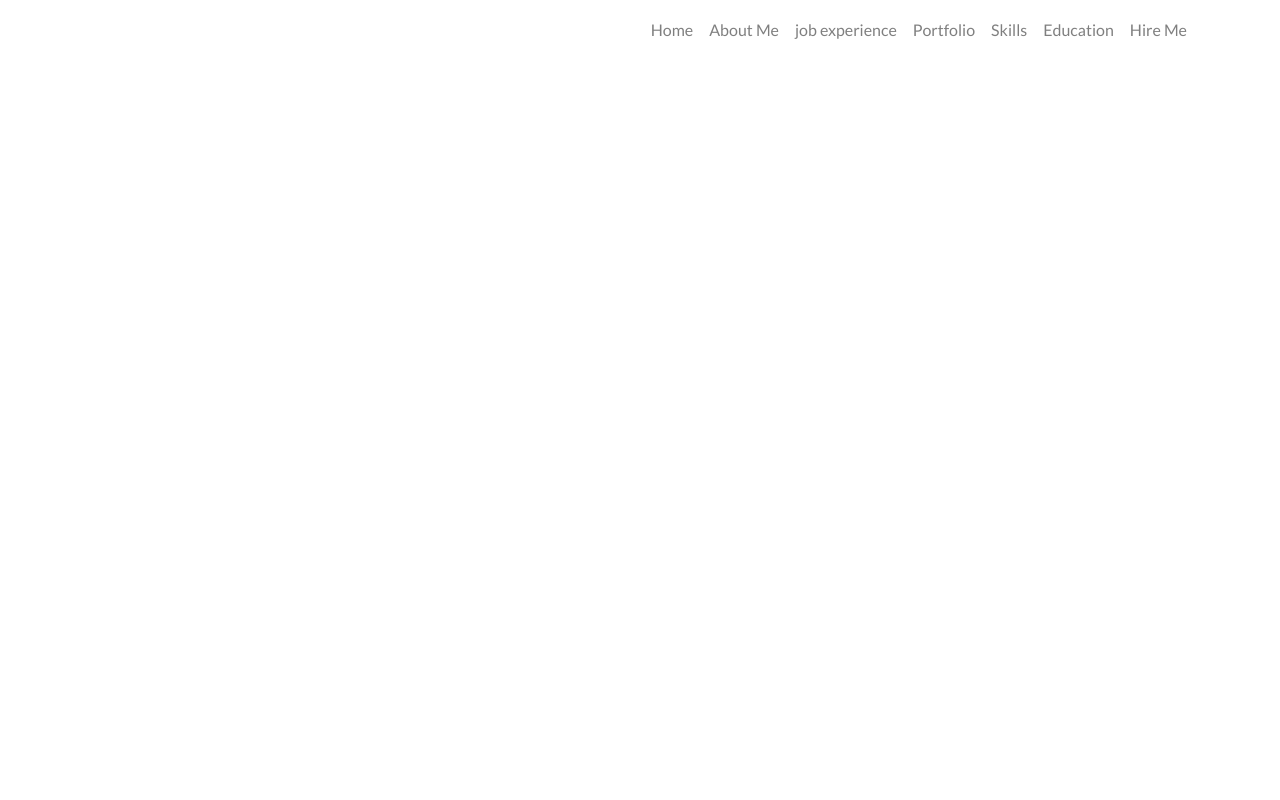
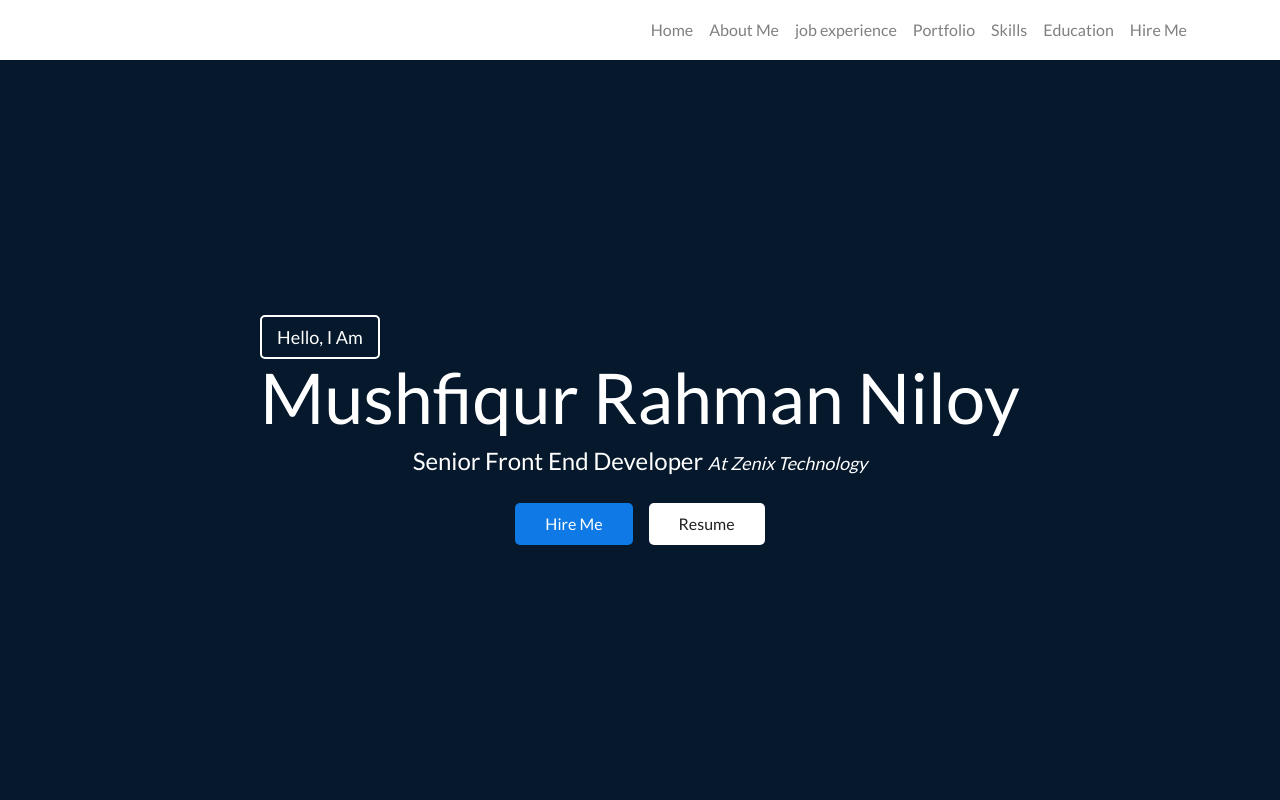
Before and after one commit to Mushfiqur06/mushfiqur.me, a React (Create React App) app: page / in a window 1280 px wide. Shown: the top 800 px of the page. Built offline with nearby package versions, Linux system fonts and the light colour scheme.

Commit message:
Slider Section Done

```diff
--- a/src/App.js
+++ b/src/App.js
@@ -1,12 +1,16 @@
 import React from 'react';
 import './App.scss';
 
-import Haders from './components/Header'
+import Haders from './components/Header';
+import Slider from './components/Slider'
 
 function App() {
   return (
     <div className="App">
       <Haders></Haders>
+      <div className="slider-section">
+        <Slider />
+      </div>
     </div>
   );
 }
--- a/src/App.scss
+++ b/src/App.scss
@@ -1,2 +1,3 @@
 @import './sass/common.scss';
 @import './sass/header.scss';
+@import './sass/Slider.scss'
--- /dev/null
+++ b/src/components/Slider.js
@@ -0,0 +1,31 @@
+import React, { Component } from 'react';
+import {Container} from 'react-bootstrap';
+import ArrowDonwImg from './../arrow-down.svg'
+
+class Slider extends Component {
+    render() {
+        return (
+            <div>
+                <Container>
+                    <div className="hero-section">
+                        <div className="hero-content">
+                            <span className="hero-intro-greeting">Hello, I am</span>
+                            <h1>Mushfiqur Rahman niloy</h1>
+                            <h4>Senior Front End Developer <span>At Zenix Technology</span></h4>
+                            <a className="hireBtn" href="#">hire Me</a>
+                            <a className="resumeBtn" href="#">Resume</a>
+                        </div>
+                    </div>
+                </Container>
+
+                <div className="next-section-link solitude-bg text-center">
+                    <span className="scroll-to-target">
+                        <img src={ArrowDonwImg} alt="" />
+                    </span>
+                </div>
+            </div>
+        );
+    }
+}
+
+export default Slider;
--- /dev/null
+++ b/src/sass/Slider.scss
@@ -0,0 +1,64 @@
+@import './common.scss';
+.slider-section{
+    background-color: $secondary-color;
+    color: $while-color;
+    position: relative;
+
+    .hero-section{
+        display: flex;
+        justify-content: center;
+        align-items: center;
+        height: 100vh;
+
+        .hero-content {
+            text-align: center;
+            position: relative;
+
+            .hero-intro-greeting {
+                position: absolute;
+                left: 0;
+                top: -40px;
+                color: #fff;
+                font-size: 18px;
+                text-transform: capitalize;
+                display: inline-block;
+                border: 2px solid #fff;
+                border-radius: 5px;
+                padding: 6px 15px;
+            }
+            h1 {
+                color: #fff;
+                text-transform: capitalize;
+                font-size: 70px;
+            }
+            h4 {
+                color: #fff;
+                font-weight: 500;
+
+                span {
+                    font-style: italic;
+                    font-size: 18px;
+                }
+            }
+            a {
+                display: inline-block;
+                background-color: $primary-color;
+                color: $while-color;
+                padding: 7px 30px;
+                text-transform: capitalize;
+                margin: 20px 8px;
+                border-radius: 5px;
+                transition: all .3s ease-in-out;
+                transform: translateX(0);
+
+                &:hover{
+                    transform: translateY(-5px)
+                }
+            }
+            .resumeBtn{
+                background-color: $while-color;
+                color: $gray-color;
+            }
+        }
+    }
+}
--- a/src/sass/common.scss
+++ b/src/sass/common.scss
@@ -36,3 +36,8 @@ body {
     width: 100%;
     height: 100%
 }
+a{
+    &:hover{
+        text-decoration: none;
+    }
+}
```
Also changed, not shown: src/arrow-down.svg (added).
